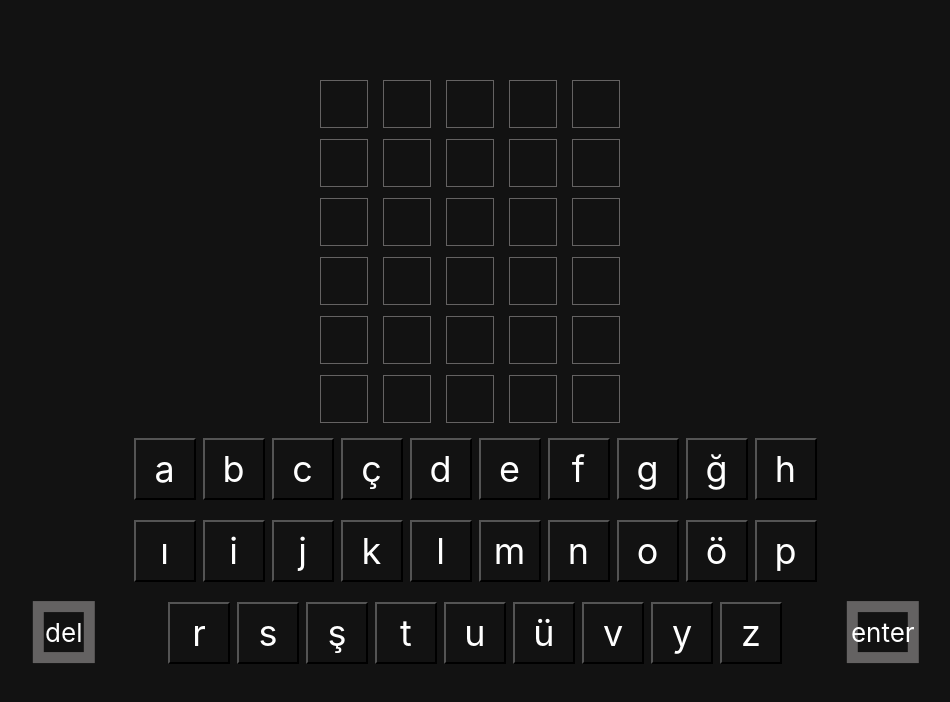
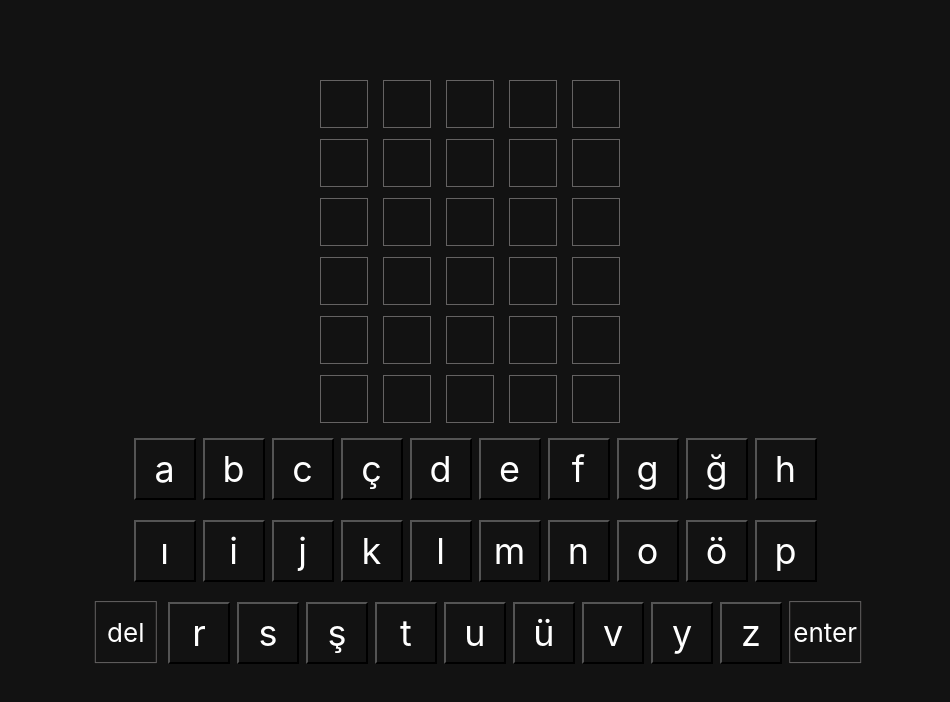
Before and after one commit to egemrai/wordle-infinite, a React (Create React App) app in the folder frontend/: page / in a window 1280 px wide. Shown: the top 702 px of the page, without its empty margins (165-1115 px from the left). Built offline with nearby package versions, Linux system fonts and the light colour scheme.

Commit message:
CSS 2 media for pc and phone

```diff
--- a/frontend/src/App.css
+++ b/frontend/src/App.css
@@ -99,7 +99,7 @@
   position: absolute;
   left: 0;
   bottom: 0;
-  transform: translate(-160%,-16%);
+  transform: translate(-60%,-16%);
   margin: 1%;
   padding: 0;
   font-size: 26px;
@@ -107,7 +107,7 @@
   align-items: center;
   color: white;
   background-color: rgb(18, 18, 18);
-  border: 11px rgb(100, 98, 98) solid;
+  border: 1px rgb(100, 98, 98) solid;
 }
 
 .enterButton{
@@ -118,7 +118,7 @@
   position: absolute;
   right: 0;
   bottom: 0;
-  transform: translate(140%,-16%);
+  transform: translate(60%,-16%);
   margin: 1%;
   padding: 0;
   font-size: 26px;
@@ -126,7 +126,7 @@
   align-items: center;
   color: white;
   background-color: rgb(18, 18, 18);
-  border: 11px rgb(100, 98, 98) solid;
+  border: 1px rgb(100, 98, 98) solid;
 }
 
 .errorMessage{
```
